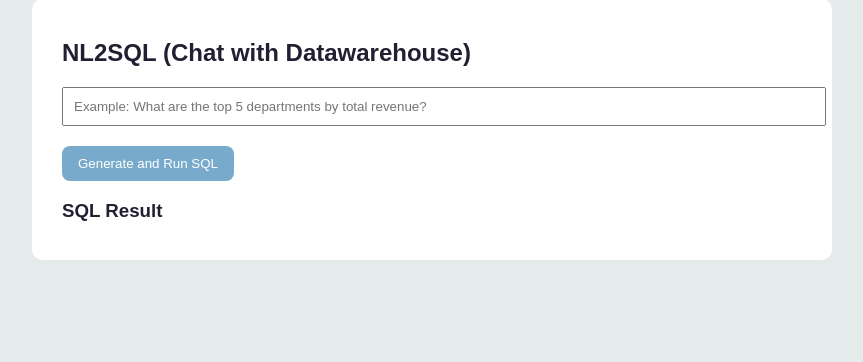
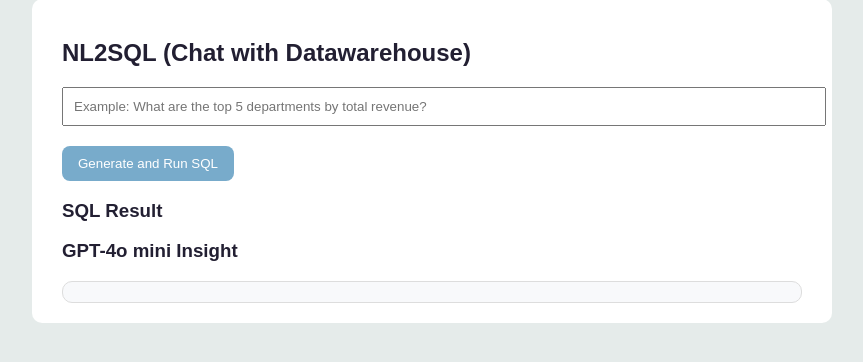
Before and after one commit to NinaM31/hospital-intelligence, a Flask app: page /nl-to-sql in a window 1280 px wide. Shown: the part 89-451 px from the top of the page, without its empty margins (208-1071 px from the left). Run offline with Flask 3, Linux system fonts and the light colour scheme.

Commit message:
ADD: NL2SQL insights and Update README

```diff
--- a/app.py
+++ b/app.py
@@ -1,6 +1,6 @@
 from flask import Flask, render_template, request, jsonify
 from olap_queries import OLAP_QUERIES
-from nl2sql import generate_sql
+from nl2sql import generate_sql, build_nl2sql_insight_prompt
 from gpt_utils import build_insight_prompt, ask_gpt
 from db import get_table_stats, run_query, save_insight, get_insights
 
@@ -61,13 +61,11 @@ def nl2sql_generate_and_run():
     data = request.get_json()
 
     question = data.get("question", "").strip()
-    print(question)
     if not question:
         return jsonify({"error": "Question is empty."}), 400
 
     # Generate SQL
     generated_sql = generate_sql(question)
-    print(question)
 
     # Run SQL (NO DELETE or INSERT)
     if not generated_sql.startswith("SELECT"):
@@ -75,10 +73,22 @@ def nl2sql_generate_and_run():
 
     try:
         df = run_query(generated_sql)
-        print(df)
+
+        # GPT prompt
+        prompt = build_nl2sql_insight_prompt(df)
+        gpt_output = ask_gpt(prompt)
+
+        # Save output
+        save_insight(
+            analysis_title=question,
+            input_prompt=prompt,
+            gpt_output=gpt_output
+        )
+
         return jsonify({
             "question": question,
             "generated_sql": generated_sql,
+            "gpt_output": gpt_output,
             "columns": df.columns.tolist(),
             "rows": df.to_dict(orient="records")
         })
--- a/nl2sql.py
+++ b/nl2sql.py
@@ -1,4 +1,4 @@
-from gpt_utils import ask_gpt
+from gpt_utils import ask_gpt, dataframe_to_text
 
 SCHEMA_CONTEXT = """
 Hospital Data Warehouse Schema:
@@ -77,6 +77,30 @@ def build_sql_prompt(user_question):
         {user_question}
     """
 
+def build_nl2sql_insight_prompt(df):
+    table_text = dataframe_to_text(df)
+
+    prompt = f"""
+        You are an expert data warehouse analyst.
+
+        The following OLAP result comes from a hospital data warehouse.
+
+        OLAP result:
+        {table_text}
+
+        Generate:
+        1. Summary: a concise natural language description of the result.
+        2. Insight: the main pattern or observation.
+        3. Recommendation: one practical recommendation.
+
+        Rules:
+        - Base your answer only on the provided table.
+        - Do not invent causes that are not supported by the data.
+        - Keep the answer concise and useful.
+        - Use clear academic/business language.
+    """
+    return prompt.strip()
+
 def generate_sql(uesr_question):
     prompt = build_sql_prompt(uesr_question)
     return clean_sql_output(ask_gpt(prompt))
--- a/templates/nl2sql.html
+++ b/templates/nl2sql.html
@@ -12,9 +12,13 @@
     <button onclick="generateAndRun()">Generate and Run SQL</button>
     <pre id="generatedSql"></pre>
     <h3>SQL Result</h3>
+
     <div id="customSqlResult"></div>
+
+    <h3>GPT-4o mini Insight</h3>
+    <div  id="gptOutput" class="markdown-output"></div>
 </section>
-
+<script src="https://cdn.jsdelivr.net/npm/marked/marked.min.js"></script>
 <script>
 function renderTable(columns, rows) {
     const container = document.getElementById("customSqlResult");
@@ -39,7 +43,9 @@ function renderTable(columns, rows) {
 async function generateAndRun(){
     const question = document.getElementById("nlQuestion").value;
     document.getElementById("generatedSql").textContent = "Generating SQL..."
+    document.getElementById("gptOutput").innerHTML = "<p>Generating Insights...</p>";
     document.getElementById("customSqlResult").textContent = " "
+
     //  Generate and RUN
     const response = await fetch("/nl-to-sql-run", {
         method: "POST",
@@ -53,8 +59,11 @@ async function generateAndRun(){
         resultBox.innerHTML = `<p class="error">${data.error}</p>`;
         return;
     }
+
+    renderTable(data.columns, data.rows);
     document.getElementById("generatedSql").textContent = data.generated_sql;
-    renderTable(data.columns, data.rows);
+    document.getElementById("gptOutput").innerHTML = marked.parse(data.gpt_output);
+
 }
 </script>
 
```
Also changed, not shown: README.md, content/nl2sqlpipeline.png (added), content/olappipeline.png (added).
